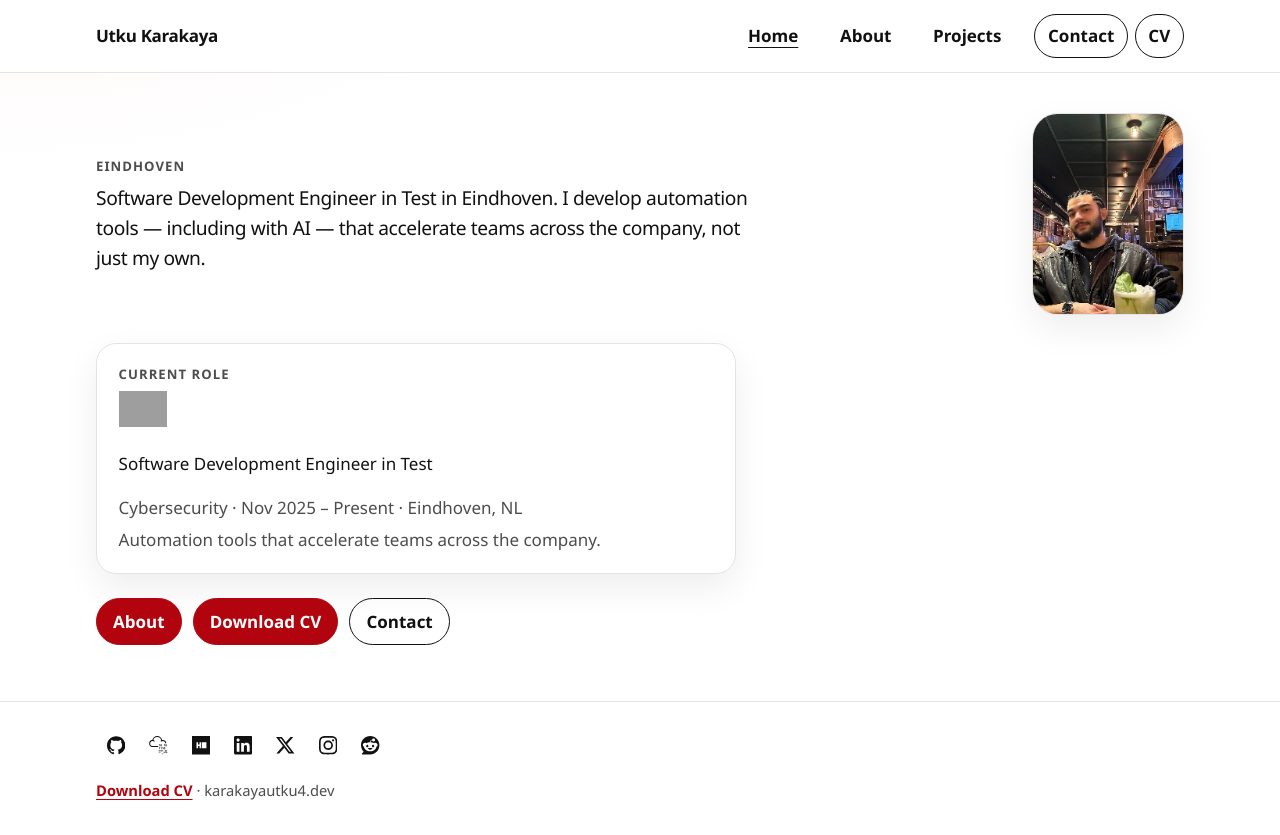
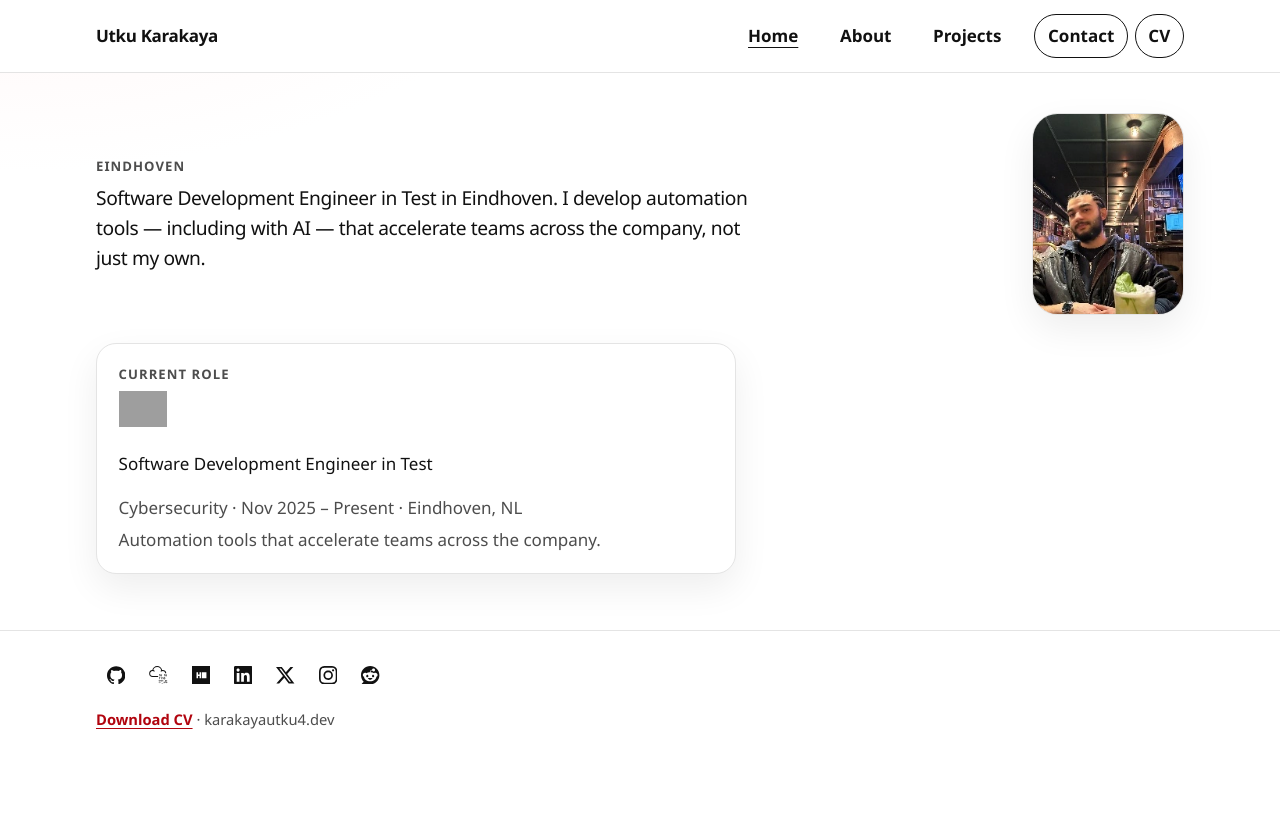
Before and after one commit to karakayautku4/karakayautku4.dev, an Astro site: page / in a window 1280 px wide. After the commit the page ends 800 px from the top, so only its background shows below. Built offline with nearby package versions, Linux system fonts and the light colour scheme; Astro itself is replaced by a stand-in of ours; grey boxes are pictures that could not be loaded.

Commit message:
Remove the redundant Home action buttons. (#10)
About, Download CV, and Contact already live in the header, so the row under the current-role card is gone. Shared button styles stay for the CV and other pages.

Co-authored-by: Cursor Agent <cursoragent@cursor.com>
Co-authored-by: Utku Karakaya <karakayautku4@users.noreply.github.com>

```diff
--- a/src/pages/index.astro
+++ b/src/pages/index.astro
@@ -32,12 +32,4 @@ import { currentRole, homeLead, site } from '../data/site';
     <p class="meta">{currentRole.domain} · {currentRole.timeline} · {currentRole.place}</p>
     <p class="note">{currentRole.note}</p>
   </section>
-
-  <ul class="action-row">
-    <li><a class="button button-solid" href="/about">About</a></li>
-    <li><a class="button button-solid" href={site.cv.href} download={site.cv.fileName}>{site.cv.label}</a></li>
-    <li>
-      <a class="button" href={site.contact.href} rel="me noopener noreferrer">{site.contact.label}</a>
-    </li>
-  </ul>
 </BaseLayout>
```
